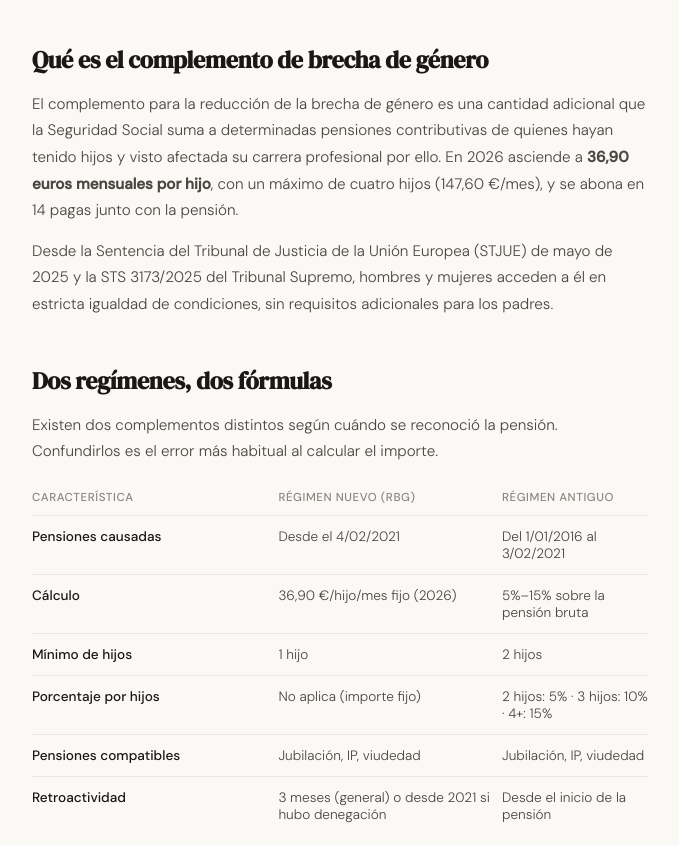
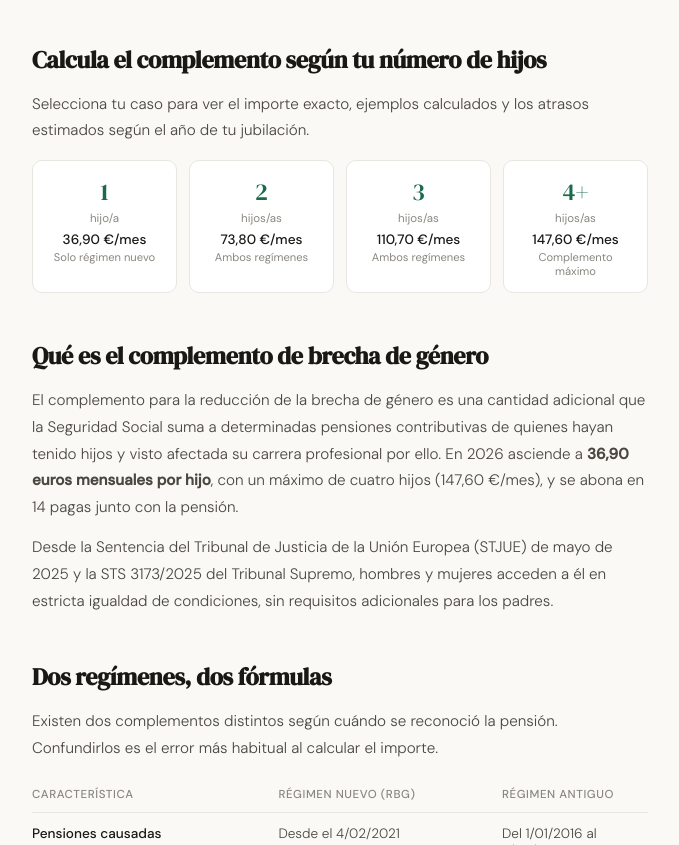
Before and after one commit to daalval/calculadoracomplemento, a plain HTML site: page index.html in a window 1280 px wide. Shown: the part 1026-1871 px from the top of the page, without its empty margins (300-979 px from the left). Drawn offline with Linux system fonts and the light colour scheme.

Commit message:
feat: changes

```diff
--- a/index.html
+++ b/index.html
@@ -510,6 +510,14 @@
     font-size: 0.72rem;
     color: var(--ink-3);
   }
+
+  .hijos-nav{display:grid;grid-template-columns:repeat(auto-fit,minmax(130px,1fr));gap:.75rem;margin-top:1rem}
+  .hijos-card{border:1px solid var(--rule);border-radius:10px;padding:.875rem 1rem;text-decoration:none;background:white;transition:border-color .15s,background .15s;display:block;text-align:center}
+  .hijos-card:hover{border-color:var(--accent);background:var(--accent-light)}
+  .hijos-card-num{font-family:var(--serif);font-size:1.5rem;color:var(--accent);margin-bottom:.2rem}
+  .hijos-card-label{font-size:.72rem;color:var(--ink-3);margin-bottom:.3rem}
+  .hijos-card-val{font-size:.85rem;font-weight:500;color:var(--ink)}
+  .hijos-card-sub{font-size:.7rem;color:var(--ink-3);margin-top:.15rem}
 </style>
 </head>
 <body>
@@ -618,6 +626,37 @@
 
 <!-- CONTENIDO SEO -->
 <div class="content">
+
+  <div class="content-section">
+    <h2>Calcula el complemento según tu número de hijos</h2>
+    <p>Selecciona tu caso para ver el importe exacto, ejemplos calculados y los atrasos estimados según el año de tu jubilación.</p>
+    <div class="hijos-nav">
+      <a href="/1-hijo/" class="hijos-card">
+        <div class="hijos-card-num">1</div>
+        <div class="hijos-card-label">hijo/a</div>
+        <div class="hijos-card-val">36,90 €/mes</div>
+        <div class="hijos-card-sub">Solo régimen nuevo</div>
+      </a>
+      <a href="/2-hijos/" class="hijos-card">
+        <div class="hijos-card-num">2</div>
+        <div class="hijos-card-label">hijos/as</div>
+        <div class="hijos-card-val">73,80 €/mes</div>
+        <div class="hijos-card-sub">Ambos regímenes</div>
+      </a>
+      <a href="/3-hijos/" class="hijos-card">
+        <div class="hijos-card-num">3</div>
+        <div class="hijos-card-label">hijos/as</div>
+        <div class="hijos-card-val">110,70 €/mes</div>
+        <div class="hijos-card-sub">Ambos regímenes</div>
+      </a>
+      <a href="/4-hijos/" class="hijos-card">
+        <div class="hijos-card-num">4+</div>
+        <div class="hijos-card-label">hijos/as</div>
+        <div class="hijos-card-val">147,60 €/mes</div>
+        <div class="hijos-card-sub">Complemento máximo</div>
+      </a>
+    </div>
+  </div>
 
   <div class="content-section">
     <h2>Qué es el complemento de brecha de género</h2>
@@ -767,11 +806,13 @@ function setRegime(r) {
 
 // ─── FORMATO ─────────────────────────────────────────────────
 function fmt(n, dec = 2) {
-  return n.toLocaleString('es-ES', { minimumFractionDigits: dec, maximumFractionDigits: dec }) + ' €';
+  var p = n.toFixed(dec).split('.');
+  p[0] = p[0].replace(/\B(?=(\d{3})+(?!\d))/g, '.');
+  return p.join(',') + ' €';
 }
 
 function fmtK(n) {
-  return n.toLocaleString('es-ES', { minimumFractionDigits: 0, maximumFractionDigits: 0 }) + ' €';
+  return Math.round(n).toString().replace(/\B(?=(\d{3})+(?!\d))/g, '.') + ' €';
 }
 
 // ─── CALCULAR ─────────────────────────────────────────────────
```
Also changed, not shown: 1-hijo/index.html (+2 -2 lines), 2-hijos/index.html (+2 -2 lines), 3-hijos/index.html (+2 -2 lines), 4-hijos/index.html (+2 -2 lines).
